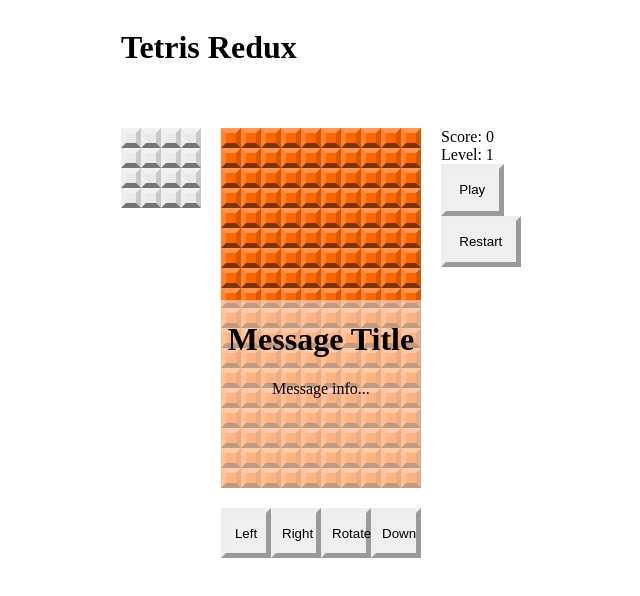
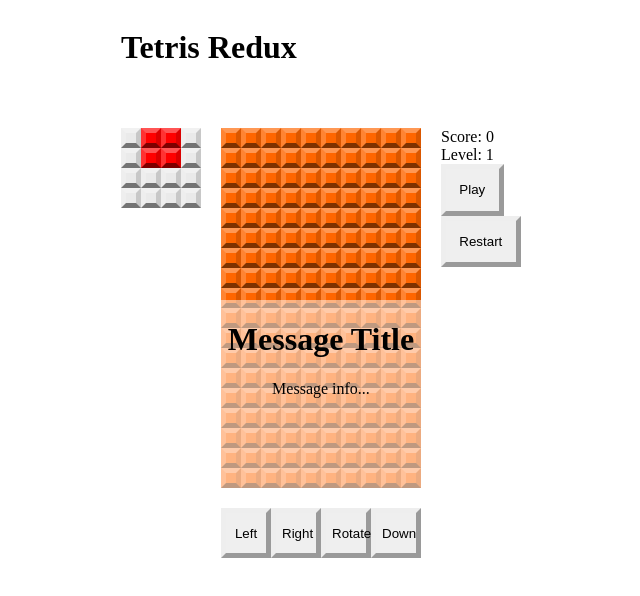
Before and after one commit to KJSDR/React-Redux-Tetris-Tutorial, a React (Vite) app: page / in a window 1280 px wide. Shown: the top 596 px of the page, without its empty margins (319-959 px from the left). Built offline with nearby package versions, Linux system fonts and the light colour scheme.

Commit message:
added connection for next block

```diff
--- a/src/components/NextBlock.jsx
+++ b/src/components/NextBlock.jsx
@@ -1,19 +1,17 @@
 import React from 'react';
 import GridSquare from './GridSquare';
+import { useSelector } from 'react-redux';
+import { shapes } from '../utils';
 
-// Draws the "next" block view showing the next block to drop
 export default function NextBlock() {
-  const block = [
-    [0, 0, 0, 0],
-    [0, 0, 0, 0],
-    [0, 0, 0, 0],
-    [0, 0, 0, 0],
-  ];
+  const nextShape = useSelector((state) => state.nextShape);
+  const block = shapes[nextShape][0];
 
   const grid = block.map((rowArray, row) =>
-    rowArray.map((square, col) => (
-      <GridSquare key={`${row}${col}`} color={square} />
-    ))
+    rowArray.map((square, col) => {
+      const color = square ? nextShape : 0;
+      return <GridSquare key={`${row}${col}`} color={color} />;
+    })
   );
 
   return <div className="next-block">{grid}</div>;
```
